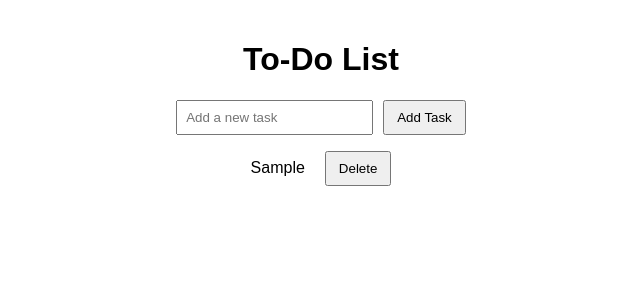
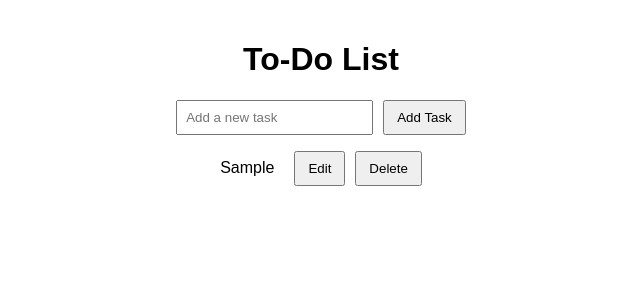
Before and after one commit to wirewallstand/todo-list-app, a React (Create React App) app in the folder todo-list-app/: page / in a window 1280 px wide. Both pictures are taken after typing "Sample" into the empty fields and a click on the button "Add Task". Shown: the top 300 px of the page, without its empty margins (319-959 px from the left). Built offline with nearby package versions, Linux system fonts and the light colour scheme.

Commit message:
Add task editing functionality

```diff
--- a/todo-list-app/src/App.js
+++ b/todo-list-app/src/App.js
@@ -4,6 +4,8 @@ import './App.css';
 function App() {
   const [tasks, setTasks] = useState([]);
   const [newTask, setNewTask] = useState('');
+  const [editTaskId, setEditTaskId] = useState(null);
+  const [editTaskText, setEditTaskText] = useState('');
 
   const handleInputChange = (e) => {
     setNewTask(e.target.value);
@@ -26,6 +28,23 @@ function App() {
     ));
   };
 
+  const handleEditTask = (id, text) => {
+    setEditTaskId(id);
+    setEditTaskText(text);
+  };
+
+  const handleEditInputChange = (e) => {
+    setEditTaskText(e.target.value);
+  };
+
+  const handleUpdateTask = () => {
+    setTasks(tasks.map(task =>
+      task.id === editTaskId ? { ...task, text: editTaskText } : task
+    ));
+    setEditTaskId(null);
+    setEditTaskText('');
+  };
+
   return (
     <div className="App">
       <h1>To-Do List</h1>
@@ -39,13 +58,27 @@ function App() {
       <ul>
         {tasks.map(task => (
           <li key={task.id}>
+            {editTaskId === task.id ? (
+              <div>
+                <input
+                  type="text"
+                  value={editTaskText}
+                  onChange={handleEditInputChange}
+                />
+                <button onClick={handleUpdateTask}>Update</button>
+              </div>
+            ) : (
+              <div>
                 <span
                   style={{ textDecoration: task.completed ? 'line-through' : 'none' }}
                   onClick={() => handleToggleComplete(task.id)}
                 >
                   {task.text}
                 </span>
+                <button onClick={() => handleEditTask(task.id, task.text)}>Edit</button>
                 <button onClick={() => handleDeleteTask(task.id)}>Delete</button>
+              </div>
+            )}
           </li>
         ))}
       </ul>
```
Lines whose indentation alone changed are shown as unchanged.
